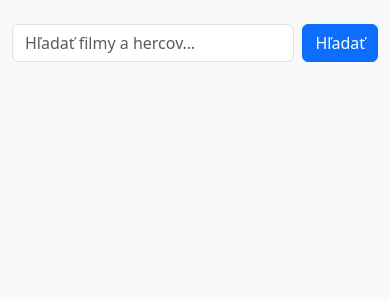
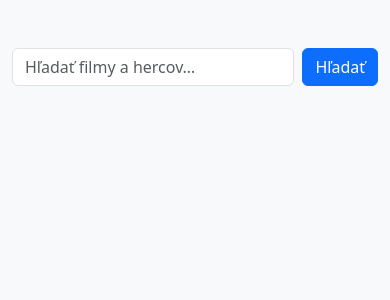
Before and after one commit to mariomarton/csfd-search, a Django app: page / in a window 390 px wide. Shown: the top 300 px of the page. Run offline with Django 5.2, Linux system fonts and the light colour scheme.

Commit message:
[search] make frontend nicer

```diff
--- a/core/templates/core/search.html
+++ b/core/templates/core/search.html
@@ -3,26 +3,47 @@
 <head>
     <meta charset="UTF-8">
     <title>csfd_search</title>
-    <link href="https://cdn.jsdelivr.net/npm/bootstrap@5.3.2/dist/css/bootstrap.min.css" rel="stylesheet">
+    <link
+            href="https://cdn.jsdelivr.net/npm/bootstrap@5.3.2/dist/css/bootstrap.min.css"
+            rel="stylesheet"
+    >
 </head>
 <body class="bg-light">
 
-<div class="container py-4">
+<div class="container py-5">
 
-    <form method="get" action="{% url 'search' %}" class="d-flex mb-4">
-        <input type="text" name="q" class="form-control me-2"
-               placeholder="Hľadať filmy a hercov…" value="{{ query }}">
-        <button type="submit" class="btn btn-primary">Hľadať</button>
-    </form>
+    <div class="row justify-content-center mb-5">
+        <div class="col-12 col-md-8 col-lg-6">
+            <form method="get" action="{% url 'search' %}" class="d-flex">
+                <input
+                        type="text"
+                        name="q"
+                        class="form-control me-2"
+                        placeholder="Hľadať filmy a hercov…"
+                        value="{{ query }}"
+                >
+                <button class="btn btn-primary">Hľadať</button>
+            </form>
+        </div>
+    </div>
 
     {% if query %}
-        <h2 class="mb-4">Výsledky pre výraz „{{ query }}“</h2>
+        <h2 class="mb-5 text-center">Výsledky pre výraz „{{ query }}“</h2>
 
-        {% include "core/_section.html" with title="Filmy" page_obj=film_page page_name="film_page" other_page_name="actor_page" other_page_number=actor_page.number empty_message="Nenašli sa žiadne filmy." %}
+        <div class="row g-5">
 
-        {% include "core/_section.html" with title="Herci" page_obj=actor_page page_name="actor_page" other_page_name="film_page" other_page_number=film_page.number empty_message="Nenašli sa žiadni herci." %}
+            <!-- Films column -->
+            <div class="col-12 col-md-6">
+                {% include "core/_section.html" with title="Filmy" page_obj=film_page page_name="film_page" other_page_name="actor_page" other_page_number=actor_page.number empty_message="Nenašli sa žiadne filmy." %}
+            </div>
+
+            <!-- Actors column -->
+            <div class="col-12 col-md-6">
+                {% include "core/_section.html" with title="Herci" page_obj=actor_page page_name="actor_page" other_page_name="film_page" other_page_number=film_page.number empty_message="Nenašli sa žiadni herci." %}
+            </div>
+
+        </div>
     {% endif %}
-
 
 </div>
 
```
